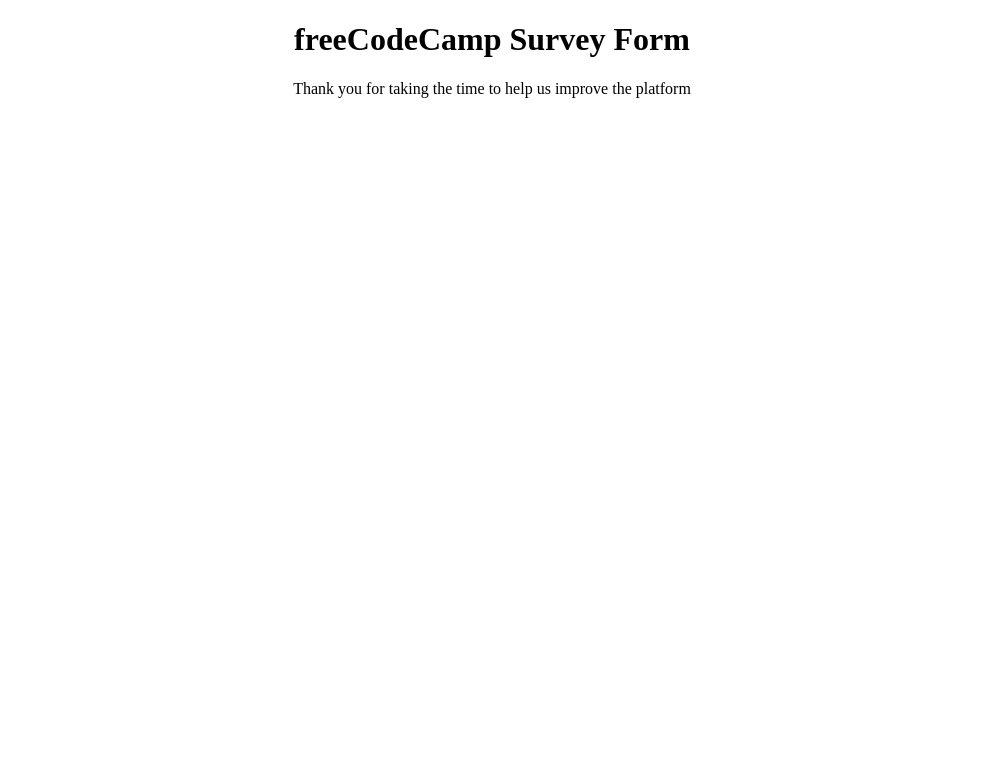
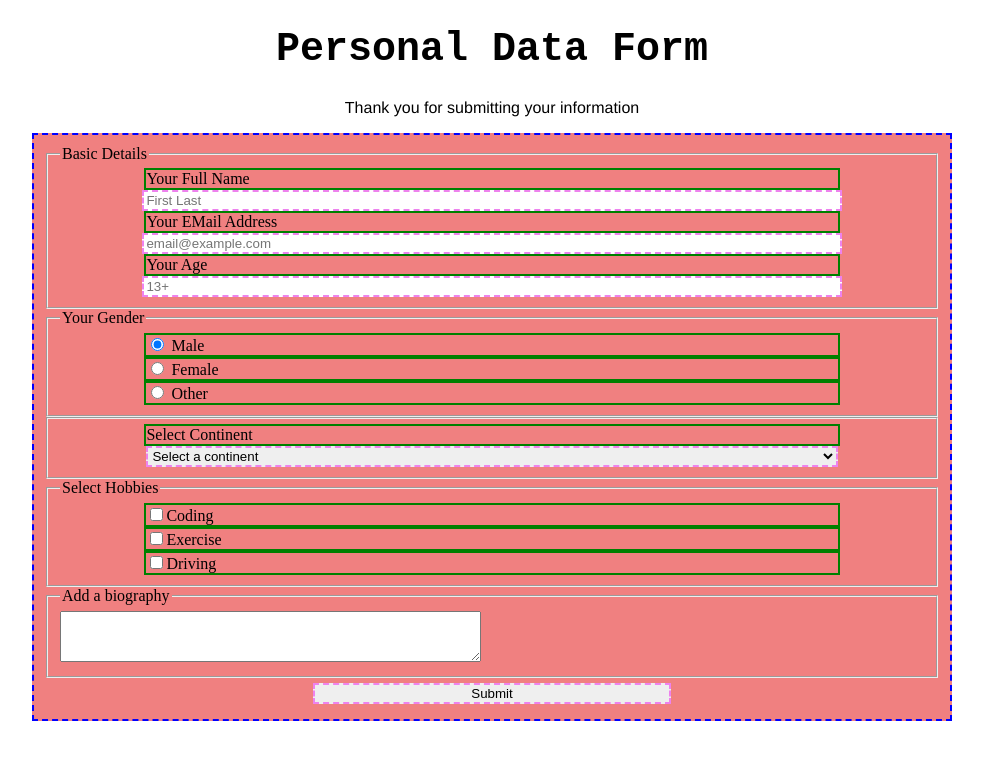
Before and after one commit to TheProjectsGuy/Learning-WebAppDev, a plain HTML site: page ResponsiveWebDesign/Projects/SurveyForm/index.html in a window 1280 px wide. Shown: the whole page, without its empty margins (148-1131 px from the left). Drawn offline with Linux system fonts and the light colour scheme.

Commit message:
Finished the Survey Form project

```diff
--- a/ResponsiveWebDesign/Projects/SurveyForm/index.html
+++ b/ResponsiveWebDesign/Projects/SurveyForm/index.html
@@ -6,7 +6,50 @@
     <link rel="stylesheet" href="styles.css">
   </head>
   <body>
-    <h1 id="title">freeCodeCamp Survey Form</h1>
-    <p id="description">Thank you for taking the time to help us improve the platform</p>
+    <h1 id="title">Personal Data Form</h1>
+    <p id="description">Thank you for submitting your information</p>
+    <section class="form-body">
+      <form action="submit" method="get" id="survey-form">
+        <fieldset>
+          <legend>Basic Details</legend>
+          <label for="name" id="name-label">Your Full Name</label>
+          <input type="text" name="name" id="name" class="form-item" placeholder="First Last" required />
+          <label for="email" id="email-label">Your EMail Address</label>
+          <input type="email" name="email" id="email" class="form-item" placeholder="email@example.com" required />
+          <label for="number" id="number-label">Your Age</label>
+          <input type="number" name="age" id="number" min="13" max="130" class="form-item" placeholder="13+" />
+        </fieldset>
+        <fieldset>
+          <legend>Your Gender</legend>
+          <label for="male"><input type="radio" name="gender" id="male" value="male" checked /> Male</label>
+          <label for="female"><input type="radio" name="gender" id="female" value="female" /> Female</label>
+          <label for="other"><input type="radio" name="gender" id="other" value="other" /> Other</label>
+        </fieldset>
+        <fieldset>
+          <label for="dropdown">Select Continent</label>
+          <select name="continent" id="dropdown" class="form-item">
+            <option value="">Select a continent</option>
+            <option value="asia">Asia</option>
+            <option value="africa">Africa</option>
+            <option value="europe">Europe</option>
+            <option value="north-america">North America</option>
+            <option value="south-america">South America</option>
+            <option value="australia">Australia</option>
+            <option value="antarctica">Antarctica</option>
+          </select>
+        </fieldset>
+        <fieldset>
+          <legend>Select Hobbies</legend>
+          <label for="hobby-coding"><input type="checkbox" id="hobby-coding" name="hobby" value="coding" />Coding</label>
+          <label for="hobby-exercise"><input type="checkbox" id="hobby-exercise" name="hobby" value="exercise" />Exercise</label>
+          <label for="hobby-driving"><input type="checkbox" id="hobby-driving" name="hobby" value="driving" />Driving</label>
+        </fieldset>
+        <fieldset>
+          <legend>Add a biography</legend>
+          <textarea name="bio" id="bio" cols="50" rows="3"></textarea>
+        </fieldset>
+        <input type="submit" id="submit" value="Submit" class="form-submit" />
+      </form>
+    </section>
   </body>
 </html>
--- a/ResponsiveWebDesign/Projects/SurveyForm/styles.css
+++ b/ResponsiveWebDesign/Projects/SurveyForm/styles.css
@@ -1,3 +1,41 @@
-h1, p {
+/* Center the title and text */
+body {
+  margin: 0;
   text-align: center;
 }
+#title {
+  font-size: 2.5em;
+  font-family: 'Courier New', Courier, monospace;
+}
+#description {
+  font-size: 1em;
+  font-family: 'Franklin Gothic Medium', 'Arial Narrow', Arial, sans-serif;
+}
+/* Form properties */
+.form-body {
+  background-color: lightcoral;
+  width: 70%;
+  text-align: left;
+  margin: auto;
+  padding: 10px;
+  border: 2px dashed blue;
+}
+/* Labels */
+label {
+  display: block;
+  max-width: 80%;
+  margin: auto;
+  border: 2px solid green;
+}
+.form-item {
+  display: block;
+  margin: auto;
+  width: 80%;
+  border: 2px dashed violet;
+}
+.form-submit {
+  display: block;
+  margin: 5px auto;
+  width: 40%;
+  border: 2px dashed violet;
+}
```
